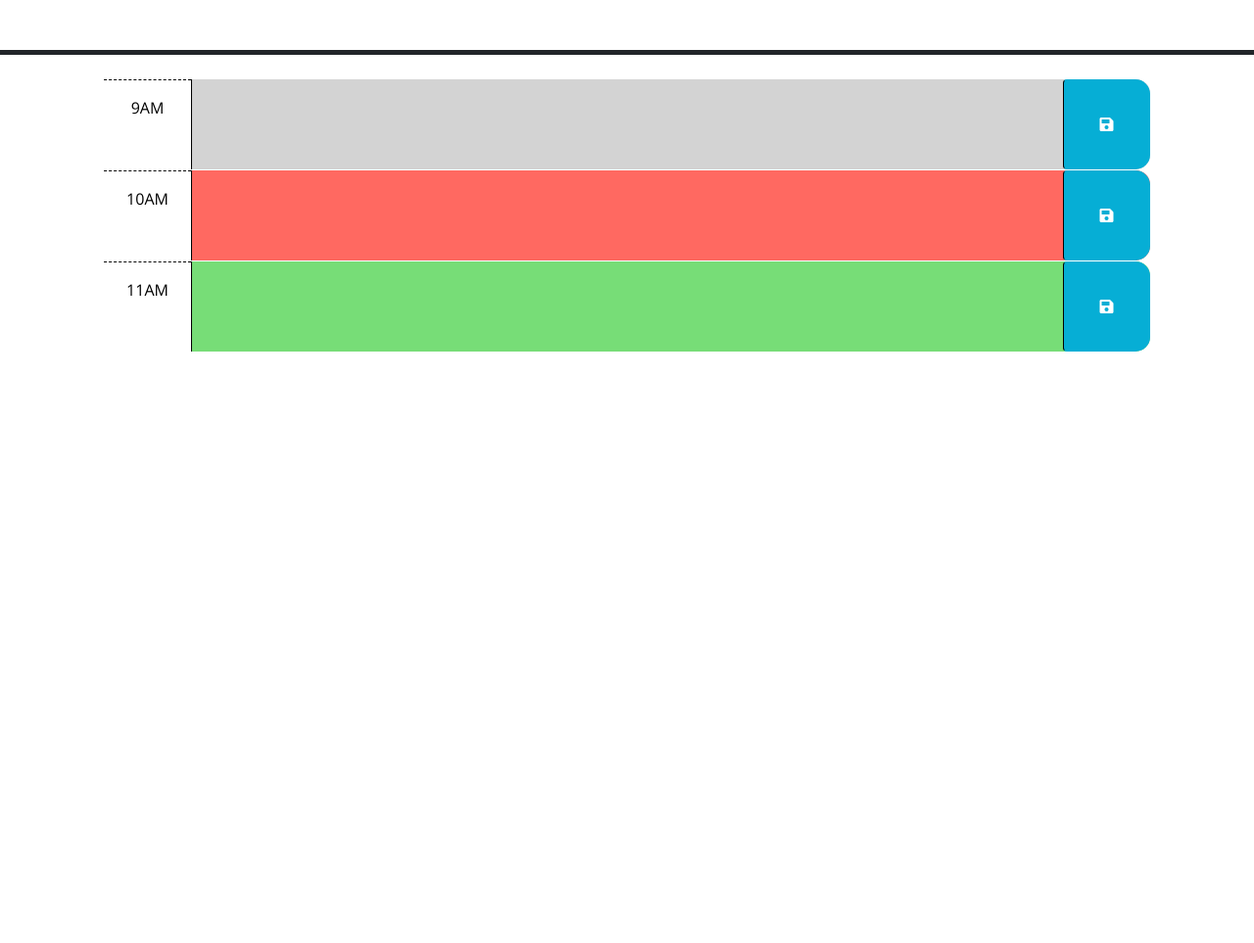
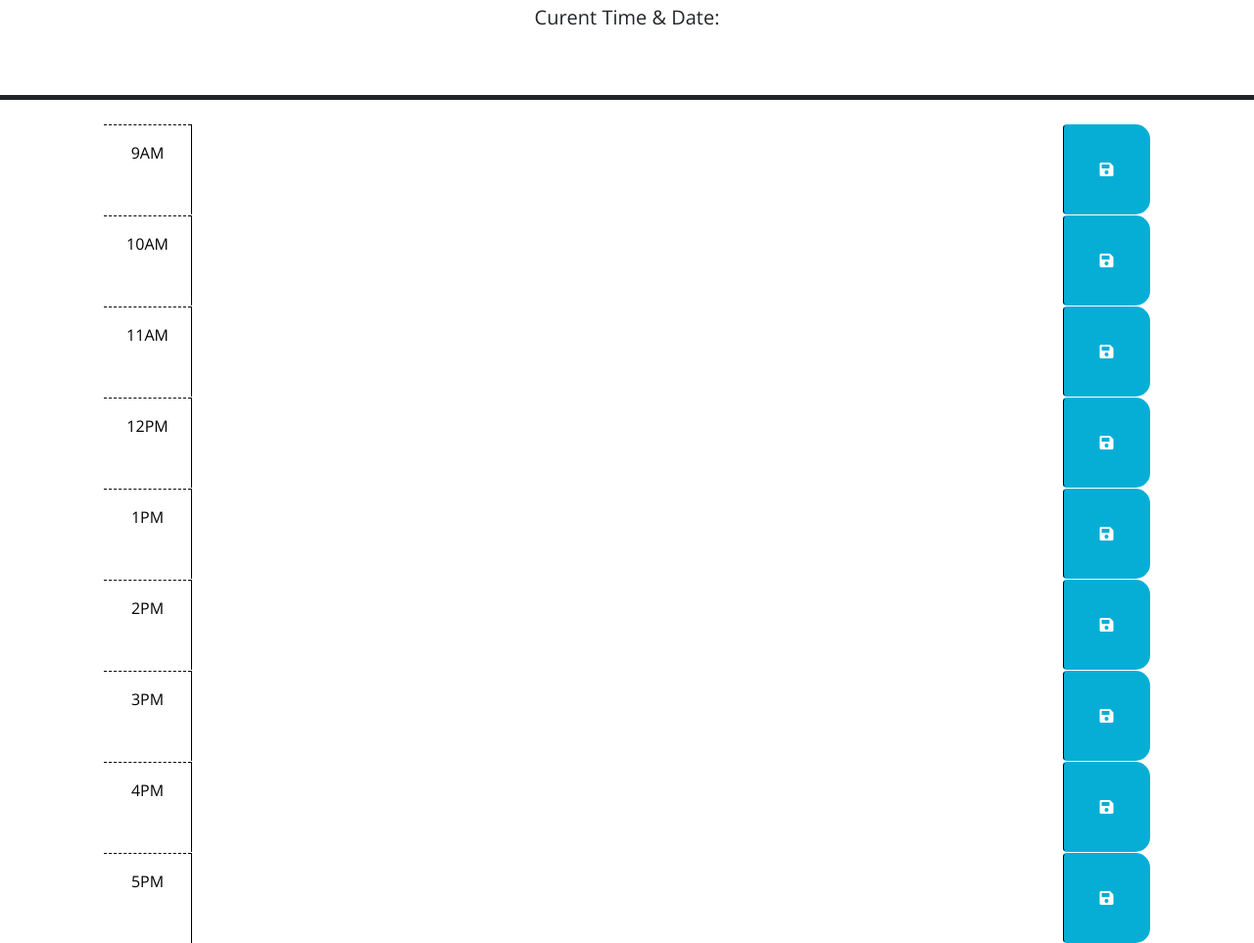
Before and after one commit to Emoses95/Work-Day-Scheduler, a plain HTML site: page index.html in a window 1280 px wide. Shown: the part 176-1139 px from the top of the page at 98% size. Before the commit the page ends 800 px from the top, so only its background shows below. Drawn offline with nearby package versions, Linux system fonts and the light colour scheme; files that its build step writes are made by us from their sources.

Commit message:
standard working hour blocks added

```diff
--- a/assets/js/script.js
+++ b/assets/js/script.js
@@ -1,8 +1,44 @@
+var currentDay = $('#currentDay');
+var
+
+// Adds event to local storage and prints the event data
+function handleEventFormSubmit(event){
+  event.preventDefault();
+
+  // read user input from the timeblock
+  var hour9= timeblockInputEl.val().trim();
+  var hour10= timeblockInputEl.val().trim();
+  var hour11= timeblockInputEl.val().trim();
+
+var newhour= {
+  timeblock1: hour9,
+  timeblock2: hour10,
+  timeblock3: hour11,
+};
+
+// Add timeblocks to local storage
+var timeblocks= readTimeblocksFromStorage();
+timeblocks.push(newTimeblock);
+saveTimeblockToStorage(timeblocks);
+
+// print project data
+printTimeblockData();
+
+// clear the form inputs
+timeblockInputEl.val('');
+}
+
+
+
+// Handles displaying the time
+function displyDay(){
+  var rightNow= dayjs().format('MMM DD, YYYY [at] hh:mm:ss a');
+  currentDay.text(rightNow);
+}
+
 // Wrap all code that interacts with the DOM in a call to jQuery to ensure that
 // the code isn't run until the browser has finished rendering all the elements
 // in the html.
-dayjs('mm,dd,yyyy')
-$(function () {
     // TODO: Add a listener for click events on the save button. This code should
     // use the id in the containing time-block as a key to save the user input in
     // local storage. HINT: What does `this` reference in the click listener
@@ -21,4 +57,4 @@ $(function () {
     // attribute of each time-block be used to do this?
     //
     // TODO: Add code to display the current date in the header of the page.
-  });
+  ;
--- a/index.html
+++ b/index.html
@@ -18,7 +18,7 @@
       href="https://fonts.googleapis.com/css?family=Open+Sans&display=swap"
       rel="stylesheet"
     />
-    <link rel="stylesheet" href="style.css" />
+    <link rel="stylesheet" href="./assets/css/style.css" />
     <title>Work Day Scheduler</title>
   </head>
 
@@ -26,7 +26,7 @@
     <header class="p-5 mb-4 border-5 border-bottom border-dark text-center">
       <h1 class="display-3">Work Day Scheduler</h1>
       <p class="lead">A simple calendar app for scheduling your work day</p>
-      <p id="currentDay" class="lead"></p>
+      <p id="currentDay" class="lead"> Curent Time &amp; Date:</p>
     </header>
     <div class="container-lg px-5">
       <!-- Use class for "past", "present", and "future" to apply styles to the
@@ -40,7 +40,7 @@
         -->
 
       <!-- Example of a past time block. The "past" class adds a gray background color. -->
-      <div id="hour-9" class="row time-block past">
+      <div id="hour-9" class="row time-block">
         <div class="col-2 col-md-1 hour text-center py-3 ">9AM</div>
         <textarea class="col-8 col-md-10 description" rows="3"> </textarea>
         <button class="btn saveBtn col-2 col-md-1" aria-label="save">
@@ -49,7 +49,7 @@
       </div>
 
       <!-- Example of a a present time block. The "present" class adds a red background color. -->
-      <div id="hour-10" class="row time-block present">
+      <div id="hour-10" class="row time-block">
         <div class="col-2 col-md-1 hour text-center py-3">10AM</div>
         <textarea class="col-8 col-md-10 description" rows="3"> </textarea>
         <button class="btn saveBtn col-2 col-md-1" aria-label="save">
@@ -58,14 +58,63 @@
       </div>
 
       <!-- Example of a future time block. The "future" class adds a green background color. -->
-      <div id="hour-11" class="row time-block future">
+      <div id="hour-11" class="row time-block">
         <div class="col-2 col-md-1 hour text-center py-3">11AM</div>
         <textarea class="col-8 col-md-10 description" rows="3"> </textarea>
         <button class="btn saveBtn col-2 col-md-1" aria-label="save">
           <i class="fas fa-save" aria-hidden="true"></i>
         </button>
       </div>
+      <div id="hour-12" class="row time-block">
+        <div class="col-2 col-md-1 hour text-center py-3 ">12PM</div>
+        <textarea class="col-8 col-md-10 description" rows="3"> </textarea>
+        <button class="btn saveBtn col-2 col-md-1" aria-label="save">
+          <i class="fas fa-save" aria-hidden="true"></i>
+        </button>
+      </div>
 
+      <!-- Example of a a present time block. The "present" class adds a red background color. -->
+      <div id="hour-13" class="row time-block">
+        <div class="col-2 col-md-1 hour text-center py-3">1PM</div>
+        <textarea class="col-8 col-md-10 description" rows="3"> </textarea>
+        <button class="btn saveBtn col-2 col-md-1" aria-label="save">
+          <i class="fas fa-save" aria-hidden="true"></i>
+        </button>
+      </div>
+
+      <!-- Example of a future time block. The "future" class adds a green background color. -->
+      <div id="hour-14" class="row time-block">
+        <div class="col-2 col-md-1 hour text-center py-3">2PM</div>
+        <textarea class="col-8 col-md-10 description" rows="3"> </textarea>
+        <button class="btn saveBtn col-2 col-md-1" aria-label="save">
+          <i class="fas fa-save" aria-hidden="true"></i>
+        </button>
+      </div>
+
+      <!-- Example of a future time block. The "future" class adds a green background color. -->
+      <div id="hour-15" class="row time-block">
+        <div class="col-2 col-md-1 hour text-center py-3">3PM</div>
+        <textarea class="col-8 col-md-10 description" rows="3"> </textarea>
+        <button class="btn saveBtn col-2 col-md-1" aria-label="save">
+          <i class="fas fa-save" aria-hidden="true"></i>
+        </button>
+      </div>
+      <div id="hour-16" class="row time-block">
+        <div class="col-2 col-md-1 hour text-center py-3 ">4PM</div>
+        <textarea class="col-8 col-md-10 description" rows="3"> </textarea>
+        <button class="btn saveBtn col-2 col-md-1" aria-label="save">
+          <i class="fas fa-save" aria-hidden="true"></i>
+        </button>
+      </div>
+
+      <!-- Example of a a present time block. The "present" class adds a red background color. -->
+      <div id="hour-17" class="row time-block">
+        <div class="col-2 col-md-1 hour text-center py-3">5PM</div>
+        <textarea class="col-8 col-md-10 description" rows="3"> </textarea>
+        <button class="btn saveBtn col-2 col-md-1" aria-label="save">
+          <i class="fas fa-save" aria-hidden="true"></i>
+        </button>
+      </div>
     <script src="https://code.jquery.com/jquery-3.4.1.min.js"></script>
     <script
       src="https://cdn.jsdelivr.net/npm/dayjs@1.11.3/dayjs.min.js"
@@ -73,6 +122,6 @@
       crossorigin="anonymous"
     ></script>
 
-    <script src="script.js"></script>
+    <script src="./assets/js/script.js"></script>
   </body>
 </html>
```
